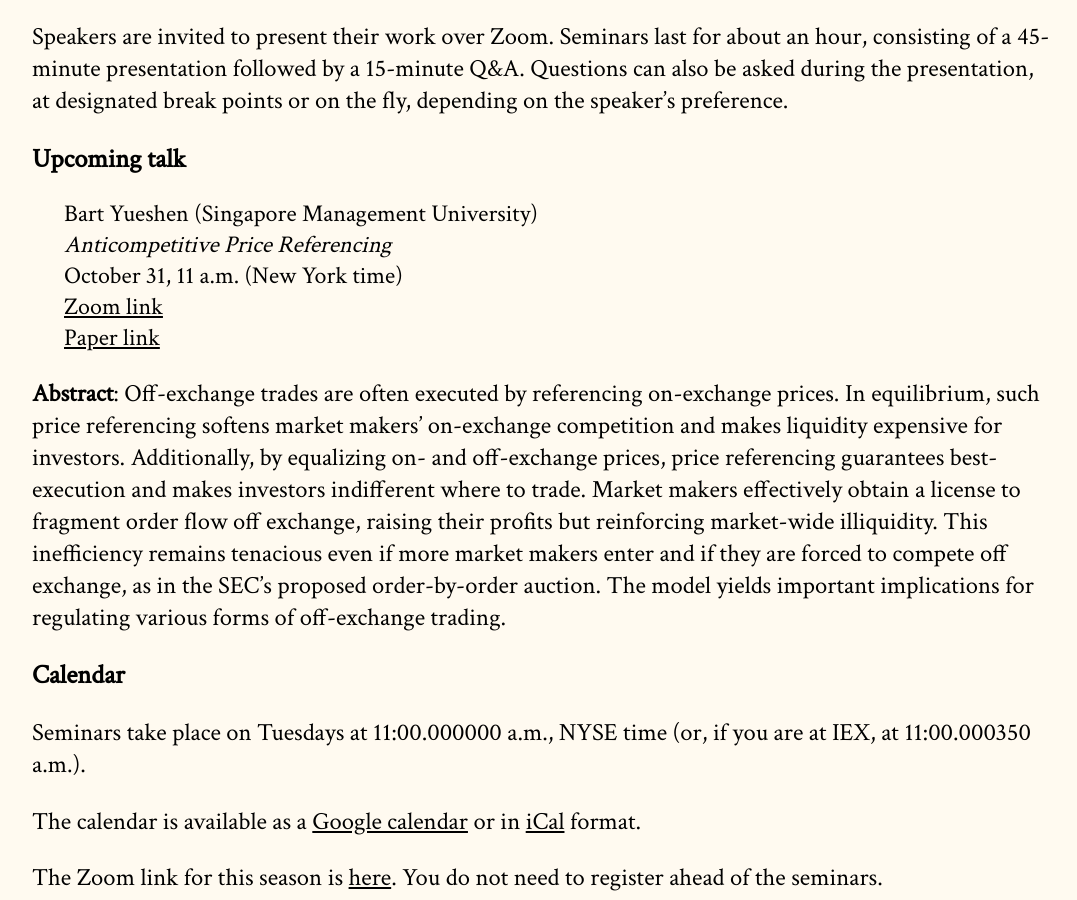
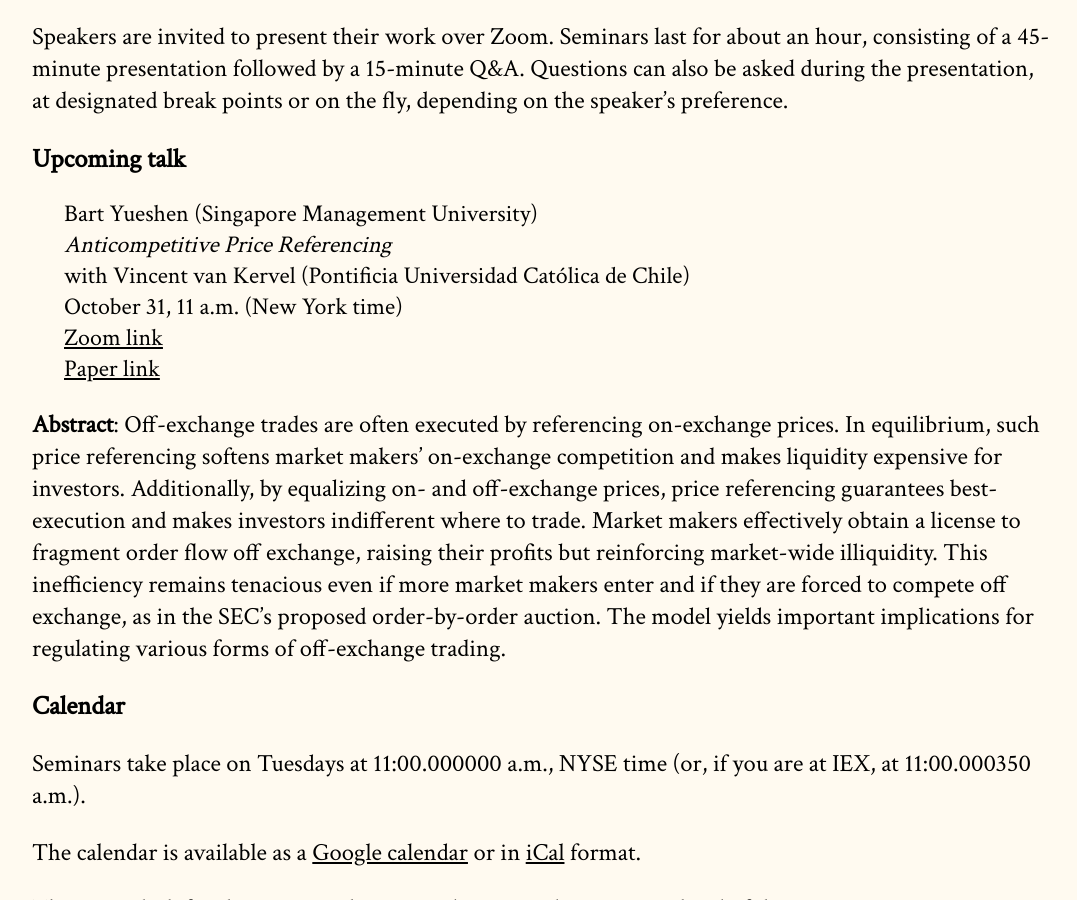
Before and after one commit to cpfiffer/microstructure.exchange, a Jekyll site: the page built from index.md, in a window 1280 px wide and 900 px high, scrolled down 319 px. Shown: the whole window, without its empty margins (96-1173 px from the left). Built offline with Jekyll 4.4.1, drawn with Linux system fonts in a browser that asks for light colours; some web fonts are replaced; part of the change alters nothing that is shown.

Commit message:
Update _config.yml

```diff
--- a/_config.yml
+++ b/_config.yml
@@ -13,7 +13,7 @@ github:
 speaker-info:
   speaker-name: "Bart Yueshen (Singapore Management University)"
   speaker-paper: "Anticompetitive Price Referencing"
-  coauthor: "Vincent van Kervel (Pontificia Universidad Católica de Chile)"
+  coauthors: "Vincent van Kervel (Pontificia Universidad Católica de Chile)"
   speaker-date: "October 31, 11 a.m. (New York time)"
   paper-link: "https://papers.ssrn.com/sol3/papers.cfm?abstract_id=4545730"
  # paper-link: "/papers/Infosales_and_armsraces_29.pdf" # If you have a file instead
```
